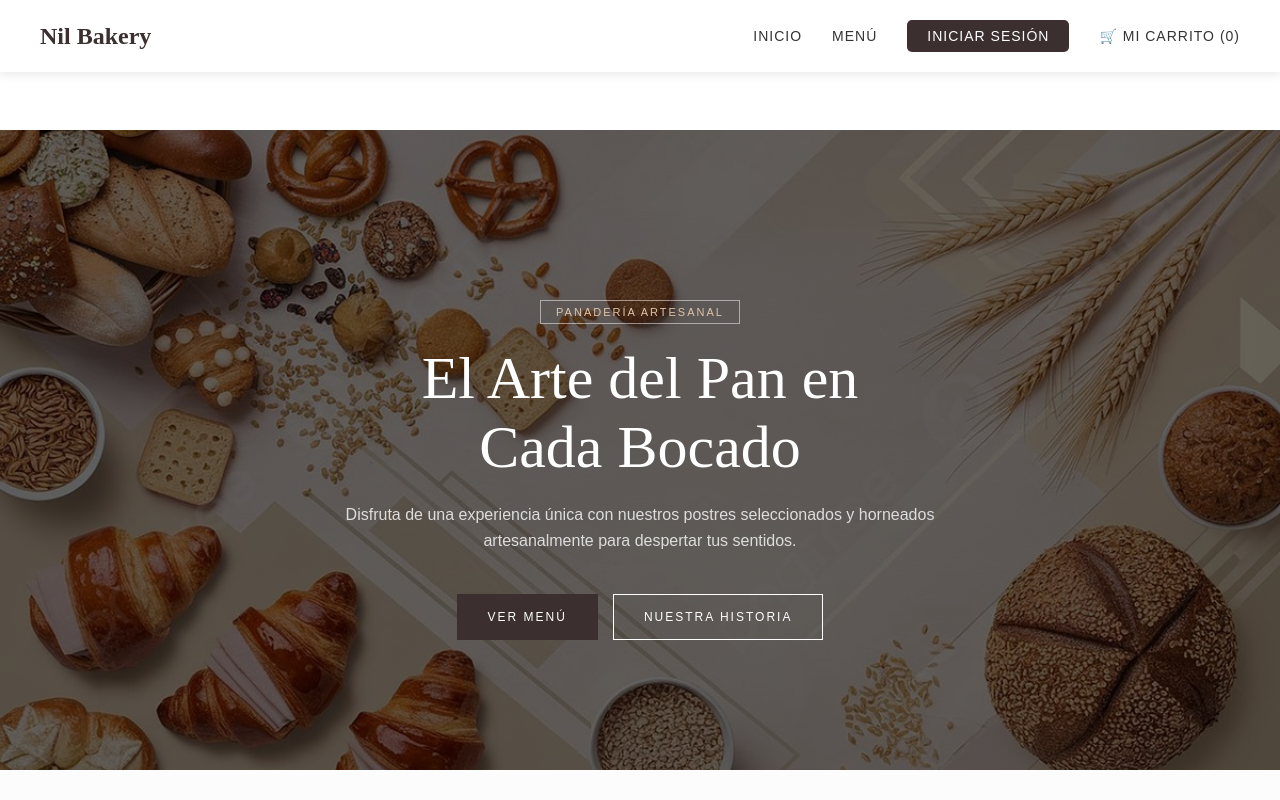
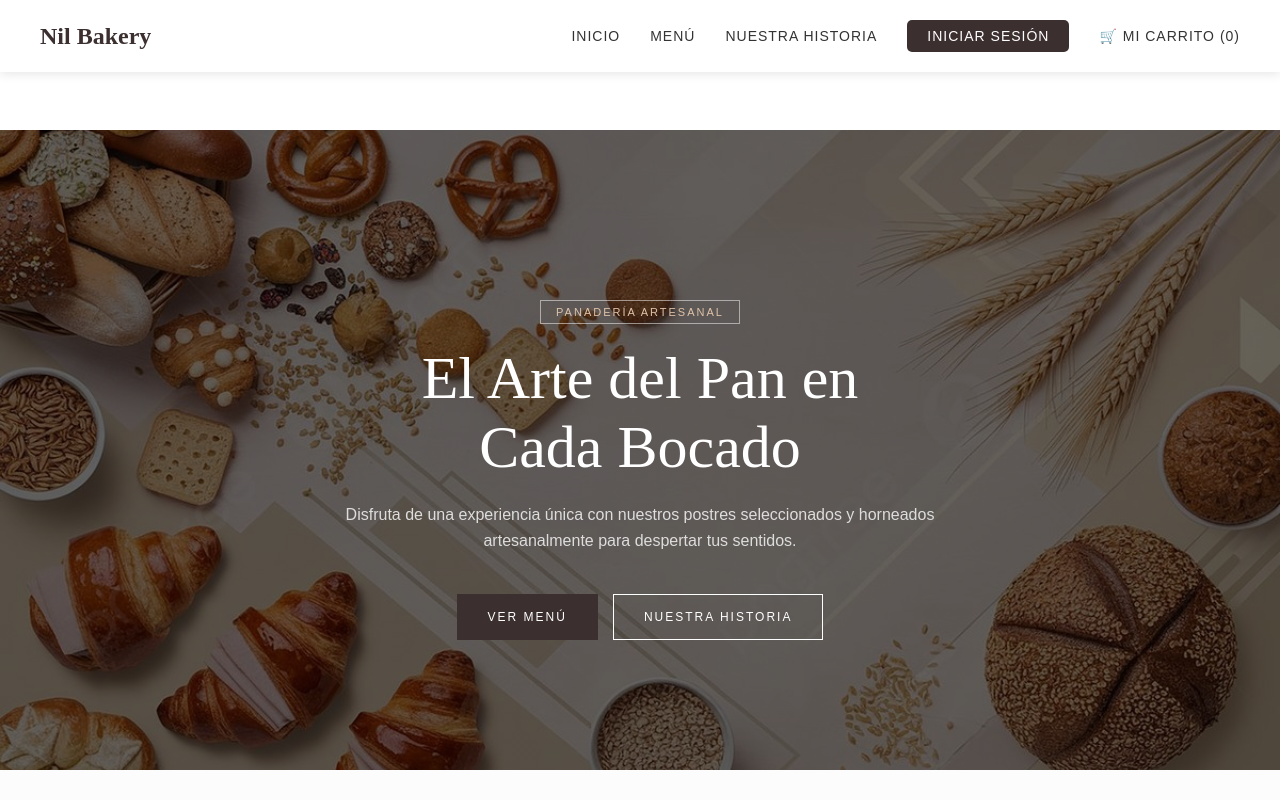
Before and after one commit to Fanyo12/nil-bakery, a React app in the folder frontend/: page / in a window 1280 px wide. Shown: the top 800 px of the page. Built offline with nearby package versions, Linux system fonts and the light colour scheme; the HTML template or start-up script is replaced by a standard one.

Commit message:
agregar al home nuestra historia

```diff
--- a/frontend/src/pages/home.jsx
+++ b/frontend/src/pages/home.jsx
@@ -48,6 +48,7 @@ const [postres, setPostres] = useState([
         <div style={{ display: 'flex', gap: '30px', alignItems: 'center' }}>
           <a href="/" style={{ textDecoration: 'none', color: '#333', fontSize: '14px', textTransform: 'uppercase', letterSpacing: '1px' }}>INICIO</a>
           <a href="/menu" style={{ textDecoration: 'none', color: '#333', fontSize: '14px', textTransform: 'uppercase', letterSpacing: '1px' }}>MENÚ</a>
+          <a href="/nuestra-historia" style={{ textDecoration: 'none', color: '#333', fontSize: '14px', textTransform: 'uppercase', letterSpacing: '1px' }}>NUESTRA HISTORIA</a>
 
           {/* 👇 SECCIÓN DE USUARIO - CAMBIA SEGÚN SESIÓN */}
          {user ? (
```
